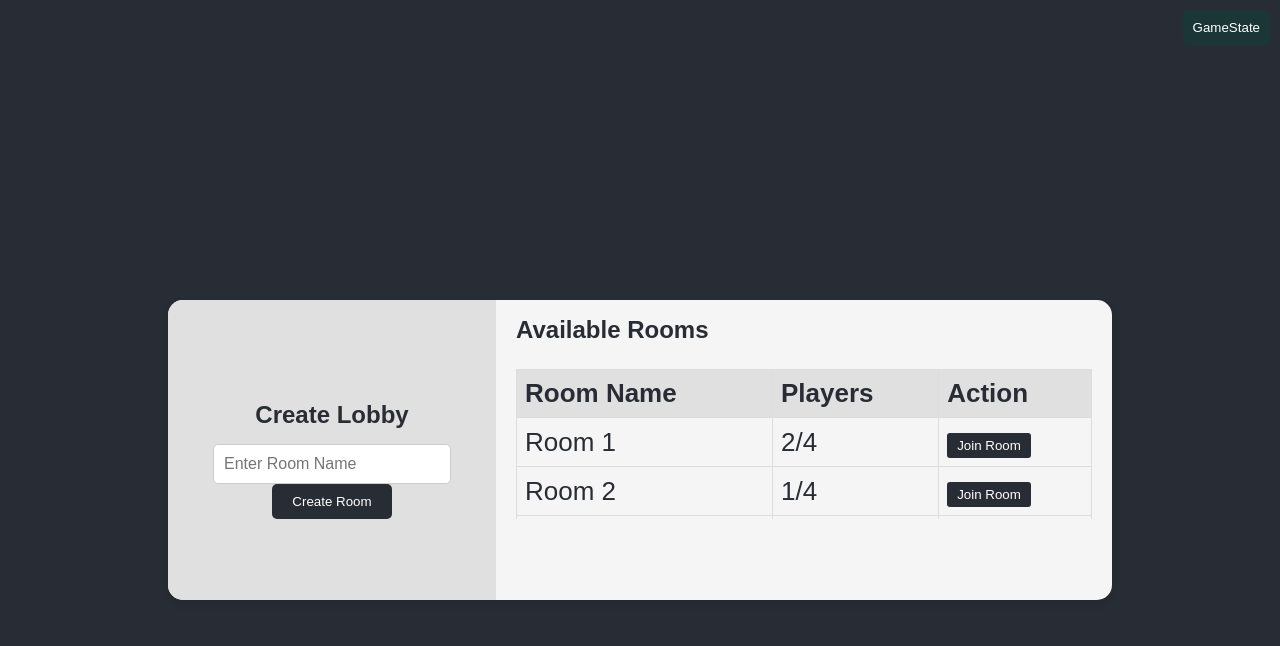
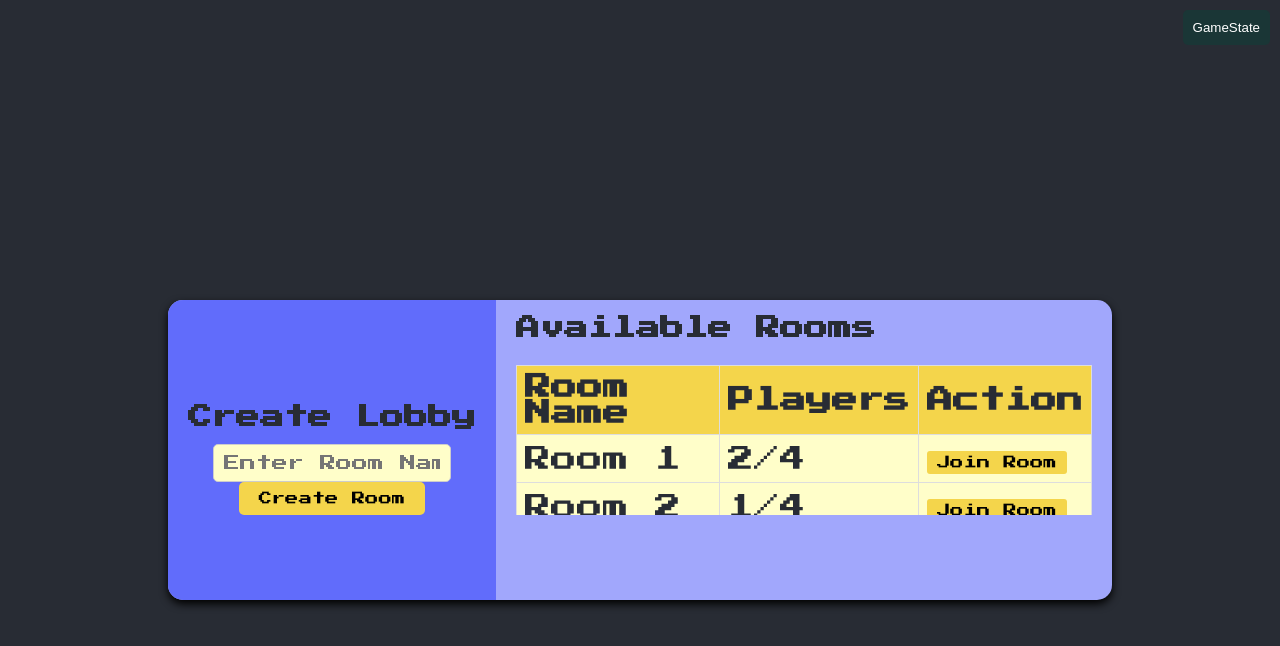
Before and after one commit to uprm-inso4116-2024-2025-s1/semester-project-multiplayer-dominoes, a React (Create React App) app in the folder frontend/: page /lobby in a window 1280 px wide. Shown: the top 646 px of the page. Built offline with nearby package versions, Linux system fonts and the light colour scheme.

Commit message:
Applied visual design to the lobby consistent with other parts of the game

```diff
--- a/frontend/src/lobby/lobby.css
+++ b/frontend/src/lobby/lobby.css
@@ -4,20 +4,21 @@
     width: 80%;
     height: 300px;
     border-radius: 15px;
-    background-color: #f5f5f5;
-    box-shadow: 0 4px 8px rgba(0, 0, 0, 0.1);
+    background-color: rgb(161, 167, 252);
+    box-shadow: 0 4px 8px rgb(0, 0, 0);
     margin: 20px auto;
     overflow: hidden;
   }
 
   .left-column {
     flex: 1;
-    background-color: #e0e0e0;
+    background-color: rgb(97, 108, 251);
     display: flex;
     flex-direction: column;
     justify-content: center;
     align-items: center;
     padding: 20px;
+    font-family: 'Press Start 2P', sans-serif;
   }
 
   .right-column {
@@ -27,14 +28,16 @@
     flex-direction: column;
     justify-content: flex-start;
     align-items: flex-start;
-    font-family: Arial, sans-serif;
+    font-family: 'Press Start 2P', sans-serif;
   }
 
   .text-box {
     width: 75%;
     padding: 10px;
+    font-family: 'Press Start 2P', sans-serif;
     font-size: 16px;
     border-radius: 5px;
+    background-color: #FFFEC9;
     border: 1px solid #ccc;
   }
 
@@ -63,43 +66,50 @@
   }
 
   .rooms-table th {
-    background-color: #e0e0e0;
+    background-color: rgb(244, 213, 75);
     color: #282c34;
   }
 
   .rooms-table td {
-    background-color: #f5f5f5;
+    background-color: #FFFEC9;
     color: #282c34;
   }
 
   /**/
   .createRoom_button {
     padding: 10px 20px;
-    background-color: #282c34;
-    color: white;
+    background-color: rgb(244, 213, 75);
+    color: black;
     border: none;
     border-radius: 5px;
+    font-family: 'Press Start 2P', sans-serif;
     cursor: pointer;
   }
 
   .createRoom_button:hover {
-    background-color: #282c34;
+    background-color: #F7E28C;
   }
 
   .join-button {
-    background-color: #282c34;
-    color: white;
+    background-color: rgb(244, 213, 75);
+    color: black;
     padding: 5px 10px;
     border: none;
     border-radius: 3px;
+    font-family: 'Press Start 2P', sans-serif;
     cursor: pointer;
   }
 
   .join-button:hover {
-    background-color: #282c34;
+    background-color: #F7E28C;
   }
 
   .error {
     color: red;
     margin-top: 10px;
+    text-shadow:
+    -1px -1px 0 black,
+     1px -1px 0 black,
+    -1px  1px 0 black,
+     1px  1px 0 black;
   }
```
